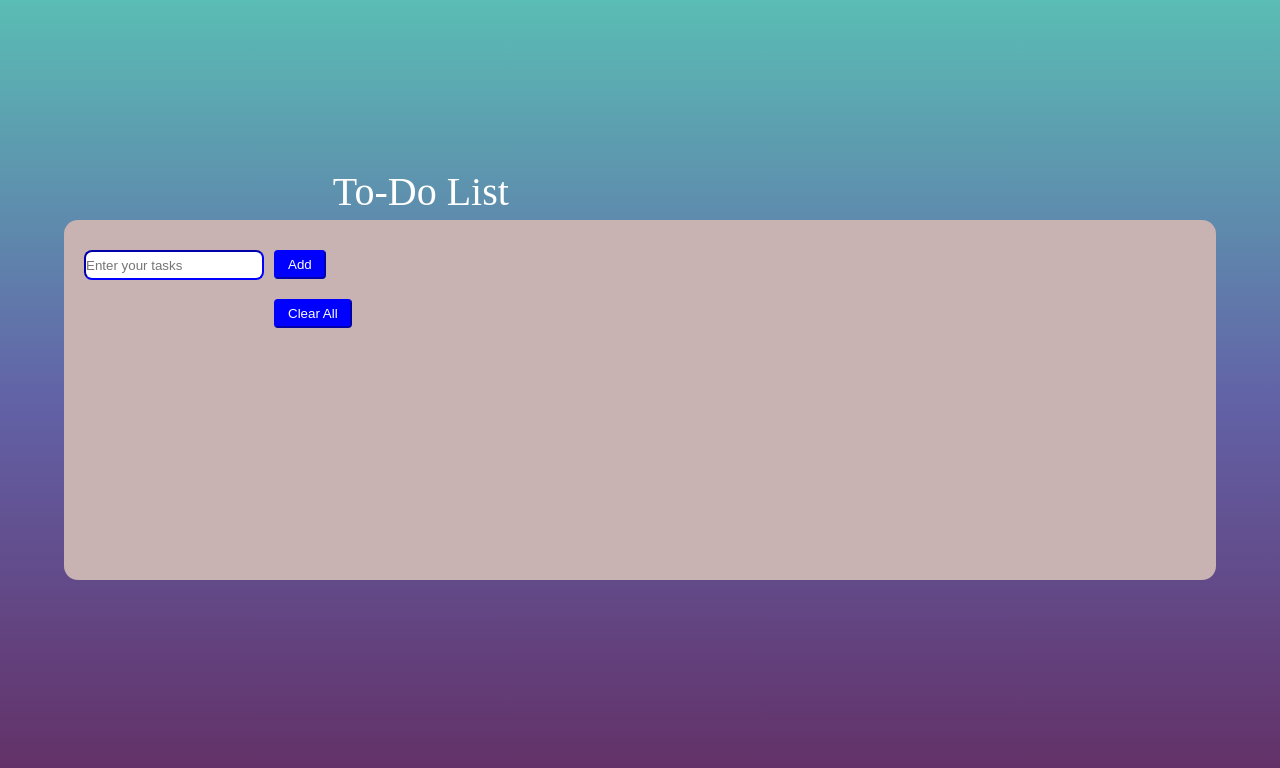
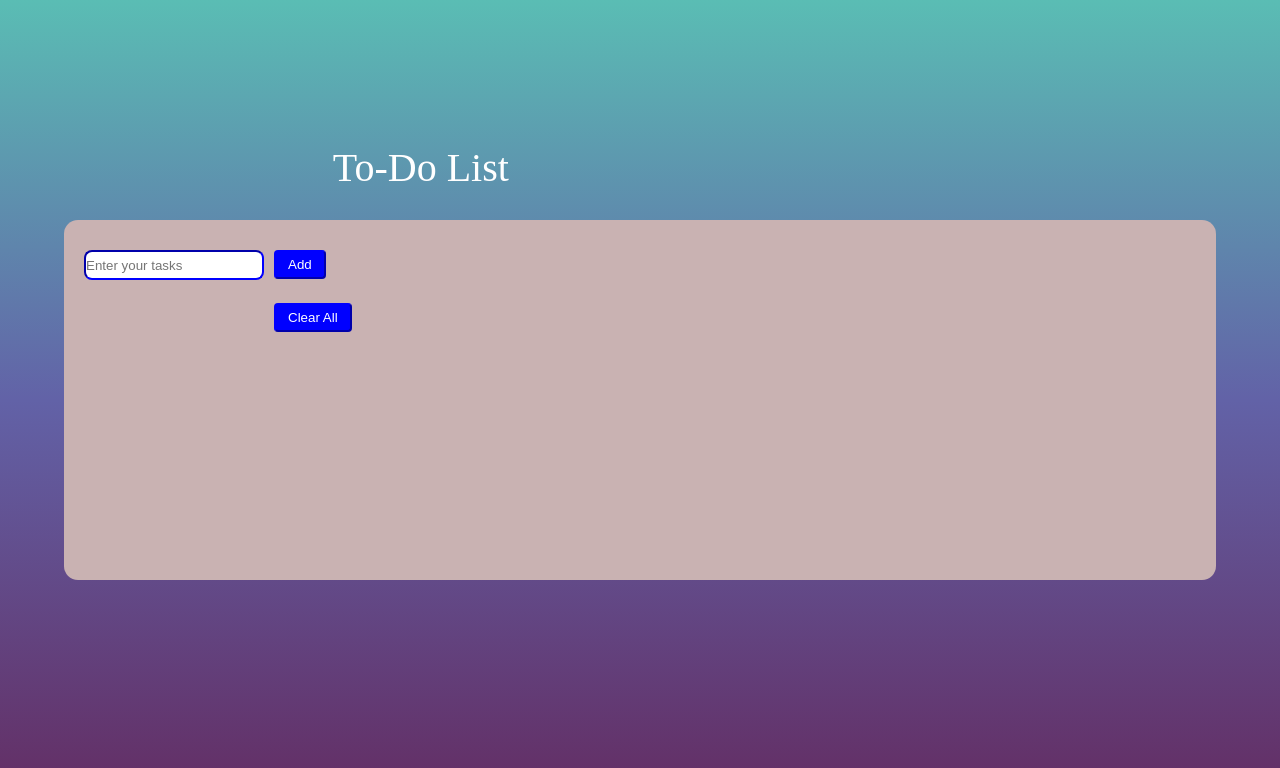
Before and after one commit to fahad-019/to-do-list, a plain HTML site: page index.html in a window 1280 px wide. Drawn offline with Linux system fonts and the light colour scheme.

Commit message:
second commit

```diff
--- a/style.css
+++ b/style.css
@@ -23,7 +23,7 @@ body{
 .header{
     color:white;
     position: absolute;
-    top:21%;
+    top:18%;
     left:26%;
     font-size: 40px;
 }
@@ -51,7 +51,7 @@ body{
     padding: 4px 4px;
 }
 #tasks{
-    margin-top: 4px;
+    margin-top: 20px;
     position: absolute;
     padding-top:10px;
     color: rgb(22, 7, 7);
@@ -64,13 +64,13 @@ body{
     width: 200px;
 
 }
- .btn{
+.btn{
     background-color: blue;
     border-color: blue;
     color: white;
     position: absolute;
     top:22%;
-
+    margin-top: 4px;
 }
 .delete{
     float: right;
```
